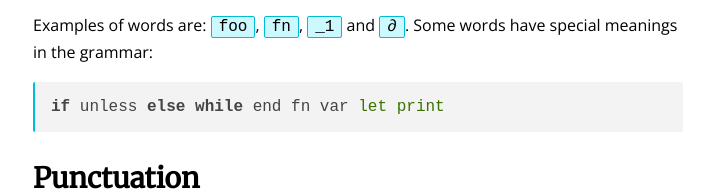
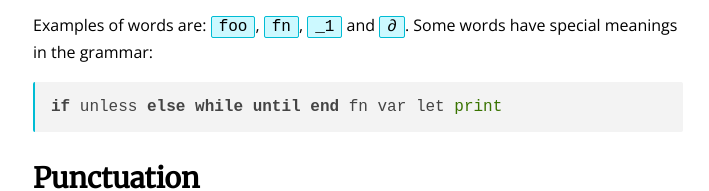
Before and after one commit to iwillspeak/ullage, a plain HTML site: page syntax/index.html in a window 1280 px wide. Shown: the part 870-1061 px from the top of the page, without its empty margins (282-991 px from the left). Drawn offline with nearby package versions, Linux system fonts and the light colour scheme.

Commit message:
Add `until` Keyword

```diff
--- a/syntax/index.html
+++ b/syntax/index.html
@@ -14,7 +14,7 @@
 <h2 id="Tokens"><a href="#Tokens">Tokens</a></h2><p>Source text is treated as one of four basic token types: <em>words</em>, <em>punctuation</em>, <em>literals</em> and <em>whitespace</em>. Words and whitespace are unicode-aware.</p>
 <h3 id="Words"><a href="#Words">Words</a></h3><p>Word tokens start with an alphabetic character or an underscore. They may then contain any number of alphanumeric or underscore characters.</p>
 <p>Examples of words are: <code>foo</code>, <code>fn</code>, <code>_1</code> and <code>∂</code>. Some words have special meanings in the grammar:</p>
-<pre><code>if unless else while end fn var let print
+<pre><code>if unless else while until end fn var let print
 </code></pre>
 <h3 id="Punctuation"><a href="#Punctuation">Punctuation</a></h3><p>Punctuation characters, such as <code>-</code> and <code>!=</code> are used to represent operators in the language. Currently a handful of punctuation characters are recognised: <code>=</code>, <code>==</code>, <code>!</code>, <code>!=</code>, <code>+</code>, <code>-</code>, <code>*</code>, <code>/</code>, <code>(</code>, <code>)</code>, <code>[</code>, <code>]</code>, <code>,</code>, <code>:</code>, <code>&lt;</code>, and <code>&gt;</code>.</p>
 <h3 id="Literals"><a href="#Literals">Literals</a></h3><p>Literals are used to represent constant input values to the program. Literals can be used to specify values of any primitive type (<code>Number</code>, <code>Bool</code> and <code>String</code> so far). Numeric literals consist of one or more consecutive digits: <code>0</code>, <code>42</code>, <code>1337</code>. Although <code>-47</code> evaluates to a negative number the <code>-</code> isn't part of the literal; in fact it is an operator.</p>
```
